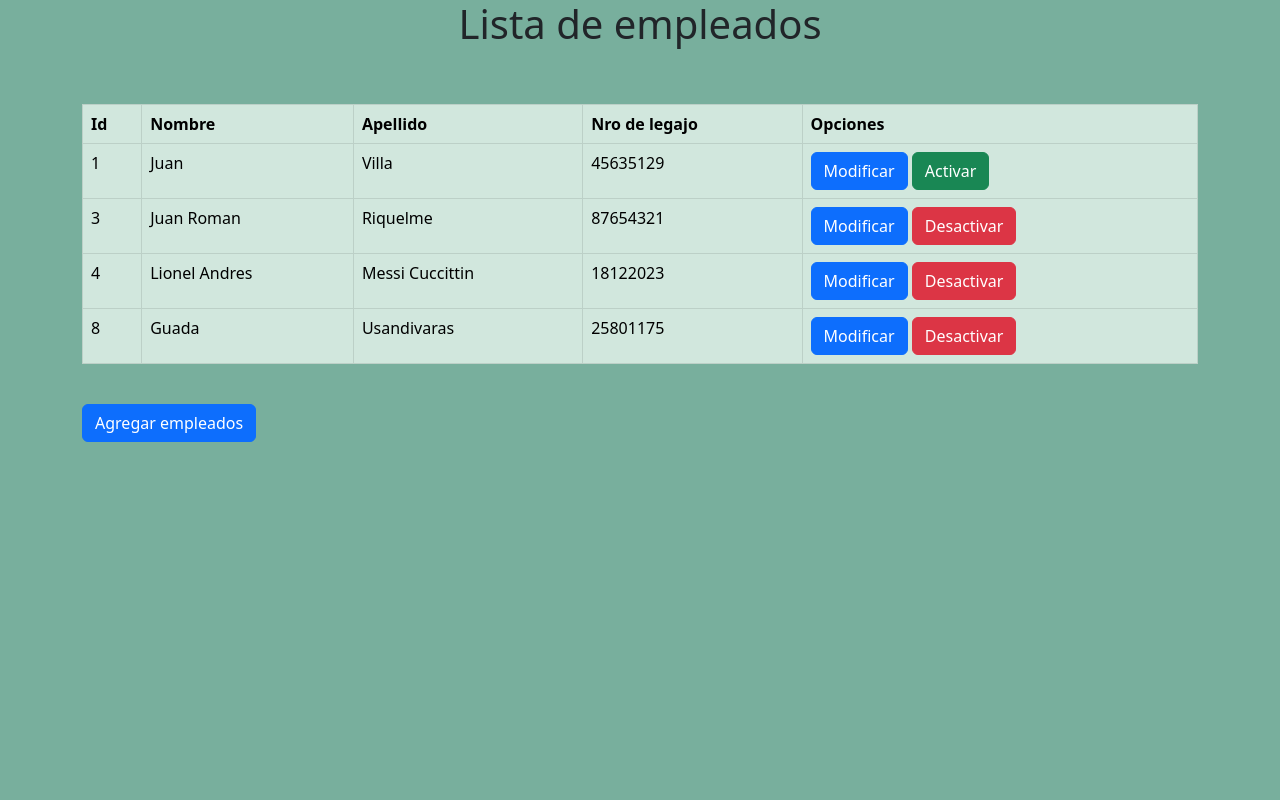
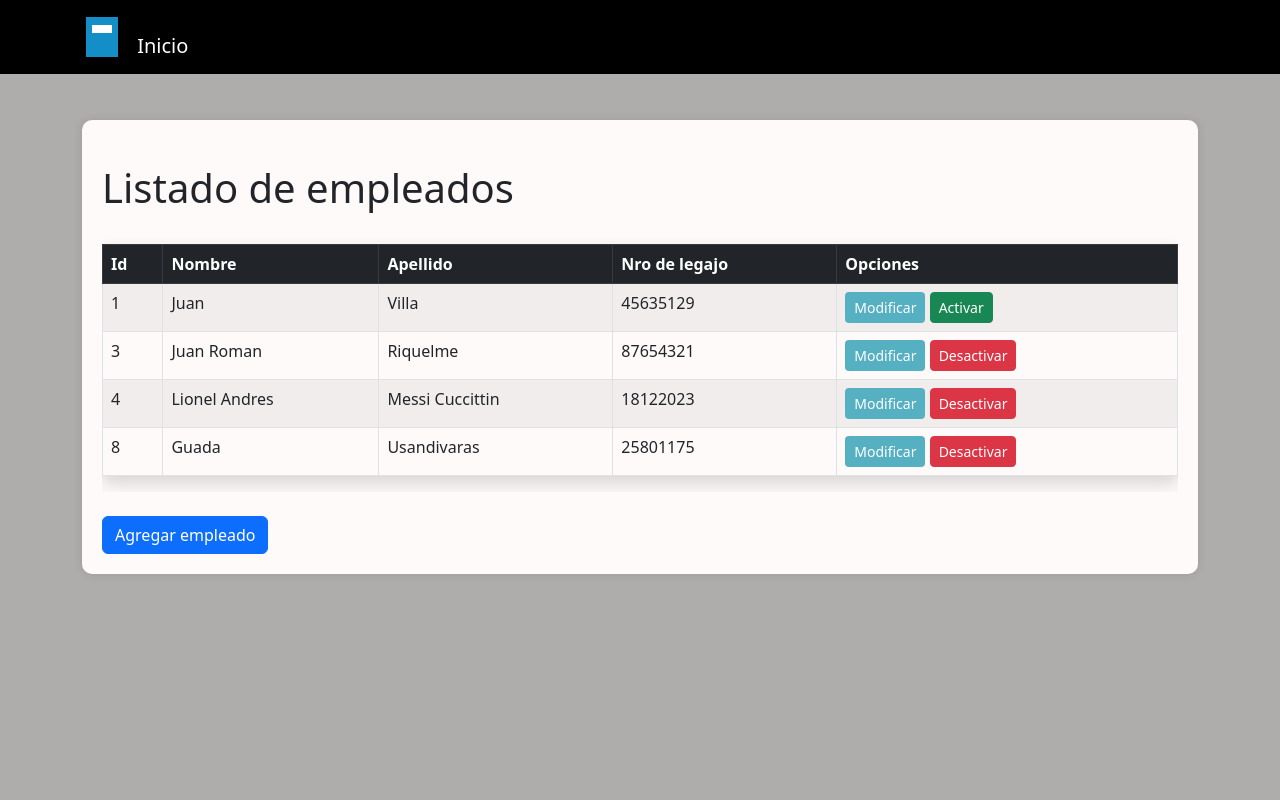
Before and after one commit to TinchoARS/BibliotecaWebApp, a Django app: page /biblioteca/empleados/listado/ in a window 1280 px wide. Run offline with Django 4.2, Linux system fonts and the light colour scheme; data comes from the database, SQL or seed files in the repository; some libraries are stand-ins or nearby versions.

Commit message:
css añadido a listado empleados y correccion

```diff
--- a/biblioteca/templates/biblioteca/listado_empleados.html
+++ b/biblioteca/templates/biblioteca/listado_empleados.html
@@ -6,17 +6,76 @@
         <title>Lista de Empleados</title>
         <style>
             body {
-                background-color: #78af9d; /* Reemplaza este color con el color deseado */
+              background-color: #afacac; /* Color de fondo para el cuerpo del documento */
+              padding: 40px;
             }
-        </style>
+
+            .content-container {
+              background-color: #fffafa; /* Color de fondo para el contenedor del contenido */
+              padding: 20px;
+              box-shadow: 0px 0px 10px rgba(0, 0, 0, 0.1);
+              border-radius: 10px; /* Agregar bordes redondeados */
+              margin-top: 80px; /* Separación del navbar */
+            }
+
+            .btn-celeste-claro {
+              background-color: #55b0c2; /* Color de fondo para el botón actualizar */
+              color: #ffffff; /* Color del texto del botón actualizar */
+            }
+
+            .logo-icon {
+              display: inline-block;
+              width: 40px;
+              height: 40px;
+              position: relative;
+              margin-right: 10px; /* Espacio entre el logotipo y el texto */
+            }
+
+            .logo-icon::before,
+            .logo-icon::after {
+              content: "";
+              display: block;
+              position: absolute;
+            }
+
+            .logo-icon::before {
+              width: 80%;
+              height: 100%;
+              top: 10%;
+              left: 10%;
+              background-color: #138ec7; /* Color del cuerpo del libro */
+            }
+
+            .logo-icon::after {
+              width: 50%;
+              height: 8px;
+              top: 40%;
+              left: 50%;
+              transform: translate(-50%, -50%);
+              background-color: #ffffff; /* Color de la parte superior del libro */
+            }
+
+            .navbar-dark .navbar-brand {
+              color: #ffffff; /* Color del texto del enlace en el navbar */
+            }
+          </style>
     </head>
 
     <body>
-        <div class="container">
-            <h1 class="text-center">Lista de empleados</h1>
-            <br><br>
-            <table class="table table-success table-bordered">
-                <thead>
+        <nav class="navbar navbar-expand-lg navbar-dark bg-black fixed-top">
+            <div class="container">
+              <a class="navbar-brand" href="/">
+                <span class="logo-icon"></span>
+                Inicio
+              </a>
+            </div>
+          </nav>
+          <div class="container mt-4">
+            <div class="content-container">
+              <h1 class="mt-4">Listado de empleados</h1>
+              <div class="table-responsive">
+                <table class="table table-bordered table-striped table-hover mt-4 shadow">
+                  <thead class="table-dark">
                     <tr>
                         <th>Id</th>
                         <th>Nombre</th>
@@ -33,28 +92,22 @@
                             <td>{{ empleado.apellido }}</td>
                             <td>{{ empleado.numero_legajo }}</td>
                             <td>
-                                <a class="btn btn-primary" href="{% url 'actualizar_empleado' empleado.id %}">
-                                    Modificar
-                                </a>
+                                <a  class="btn btn-celeste-claro btn-sm" href="{% url 'actualizar_empleado' empleado.id %}">Modificar</a>
                                 {% if empleado.activo %}
-                                    <a class="btn btn-danger" href="{% url 'desactivar_empleado' empleado.id %}">
-                                        Desactivar
-                                    </a>
+                                    <a class="btn btn-danger btn-sm" href="{% url 'desactivar_empleado' empleado.id %}">Desactivar</a>
                                 {% else %}
-                                    <a class="btn btn-success" href="{% url 'activar_empleado' empleado.id %}">
-                                        Activar
-                                    </a>
+                                    <a class="btn btn-success btn-sm" href="{% url 'activar_empleado' empleado.id %}">Activar</a>
                                 {% endif %}
                             </td>
                         </tr>
                     {% endfor %}
                 </tbody>
-            </table>
-            <br>
-            <a class="btn btn-primary" href="{% url 'registrar_empleado' %}">
-                Agregar empleados
-            </a>
+                </table>
+              </div>
+              <br>
+              <a href="{% url 'nuevo_libro' %}" class="btn btn-primary">Agregar empleado</a>
         </div>
+          </div>
     </body>
 
 </html>
--- a/biblioteca/templates/biblioteca/listado_libros.html
+++ b/biblioteca/templates/biblioteca/listado_libros.html
@@ -63,7 +63,7 @@
       color: #ffffff; /* Color del texto del enlace en el navbar */
     }
   </style>
-  <title>Listado de préstamos</title>
+  <title>Listado de libros</title>
 </head>
 
 <body>
```
